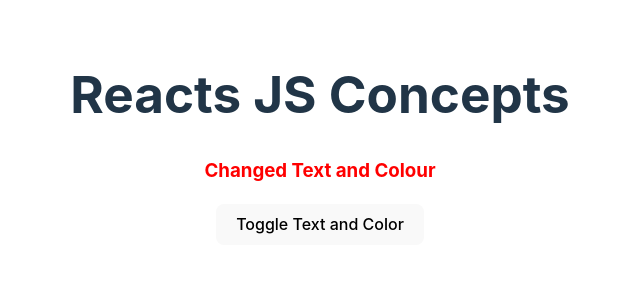
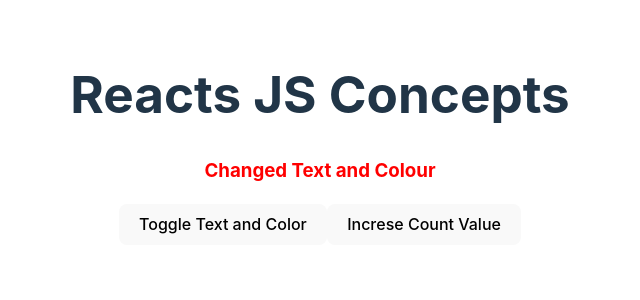
Before and after one commit to emmaowusu294/ReactJS, a React (Vite) app in the folder reactjs-concepts-2025/: page / in a window 1280 px wide. Shown: the top 300 px of the page, without its empty margins (320-960 px from the left). Built offline with nearby package versions, Linux system fonts and the light colour scheme.

Commit message:
configuring prettier and using mounts

```diff
--- a/reactjs-concepts-2025/src/components/class-based-components.jsx
+++ b/reactjs-concepts-2025/src/components/class-based-components.jsx
@@ -1,43 +1,91 @@
-import { Component } from "react";
-
+import { Component } from 'react';
 
 class ClassBasedComponent extends Component {
-
   //state
   state = {
-        showText : false,
-        changeColor : false
-    }
+    showText: true,
+    changeColor: true,
+    count: 0,
+    changeCountStyle: false,
+  };
 
   handleClick = () => {
-        console.log('clicked');
+    // console.log('clicked');
     // this is not recommended
     // this.state.showText = !this.state.showText;
 
-        const {showText, changeColor} = this.state;
+    const { showText, changeColor } = this.state;
 
     this.setState({
-            showText : !showText,
-            changeColor : !changeColor
-        })
+      showText: !showText,
+      changeColor: !changeColor,
+    });
+  };
+
+  //componentDidMount--first thing to be done on page load
+  //componentDidUpdate--Called immediately after updating occurs. Not called for the initial render.
+  //componentWillUnmount
+
+  componentDidMount() {
+    console.log('this is the first time on page load');
+
+    this.setState({
+      showText: !this.state.showText,
+      changeColor: !this.state.changeColor,
+    });
   }
 
-    render () {
+  handleCount = () => {
+    this.setState({
+      ...this.state,
+      count: this.state.count + 1,
+    });
+  };
 
-        console.log(this.state);
+  componentDidUpdate(prevProps, prevState) {
+    // console.log(prevState, this.state);
 
-        const {showText, changeColor} = this.state;
-        return  (
-            <div>
-                {
-                    showText ?
-                    <h3>Class Based Components</h3>
-                     : <h3 style={{color : changeColor ? 'black' : 'red'}}>Changed Text and Colour</h3>
+    if (
+      prevState &&
+      prevState.count !== this.state.count &&
+      this.state.count === 10
+    ) {
+      this.setState({
+        ...this.state,
+        changeCountStyle: true,
+      });
+    }
   }
 
+  render() {
+    // console.log(this.state);
+
+    const { showText, changeColor, count, changeCountStyle } = this.state;
+    console.log(changeCountStyle);
+
+    return (
+      <div>
+        {showText ? (
+          <h3>Class Based Components</h3>
+        ) : (
+          <h3 style={{ color: changeColor ? "black" : "red" }}>
+            Changed Text and Colour
+          </h3>
+        )}
+
         <button onClick={this.handleClick}>Toggle Text and Color</button>
+        <button onClick={this.handleCount}>Increse Count Value</button>
+        <h3
+          style={{
+            color: changeCountStyle ? "red" : "white",
+            fontSize: changeCountStyle ? "30px" : "16px",
+          }}
+        >
+          Count is {count}
+        </h3>
       </div>
     );
+
   }
 
 }
```
Also changed, not shown: reactjs-concepts-2025/src/App.jsx (+7 -9 lines), 1 other file (tests, documents, lock files or other folders). Lines whose indentation alone changed are shown as unchanged.
